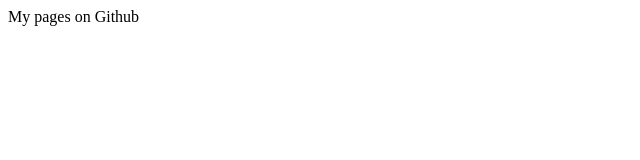
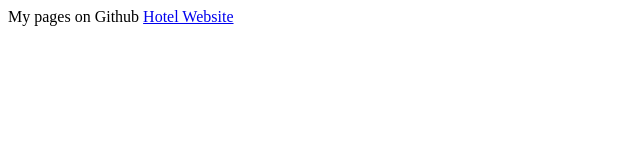
Before and after one commit to CymNet/CymNet.github.io, a plain HTML site: page index.html in a window 1280 px wide. Shown: the whole page, without its empty margins (0-640 px from the left). Drawn offline with Linux system fonts and the light colour scheme.

Commit message:
Update index.html

```diff
--- a/index.html
+++ b/index.html
@@ -6,5 +6,7 @@
 </head>
 <body>
 My pages on Github
+
+  <a href="../GLU-Hotel-Website/blob/master/index.html">Hotel Website</a>
 </body>
 </html>
```
